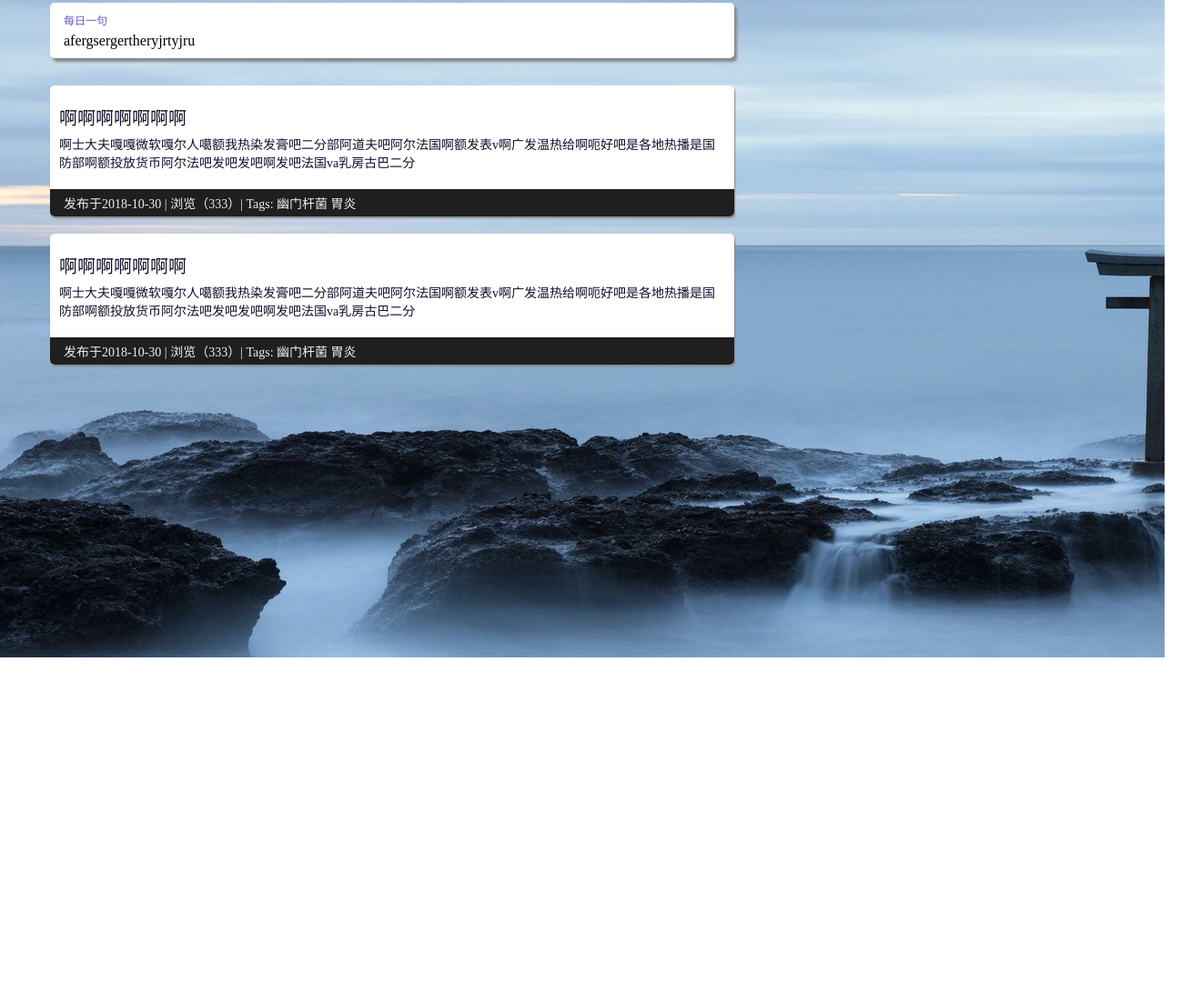
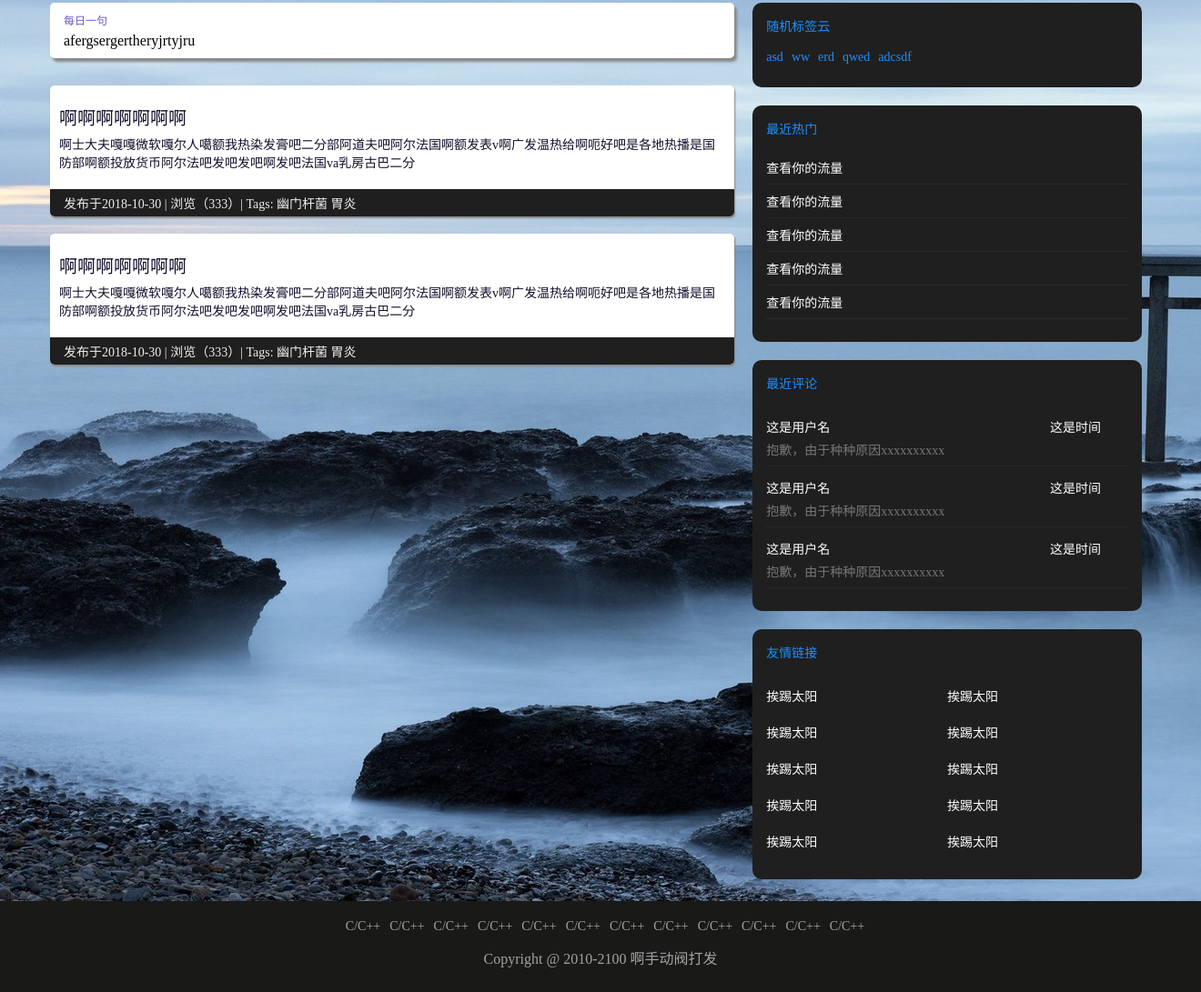
Before and after one commit to zhengxiaoqiu/PersonalBlog, a plain HTML site: page page/index.html in a window 1280 px wide. Shown: the part 77-1168 px from the top of the page at 91% size, 1320 px wide, since content can reach past the window. Before the commit the page ends 800 px from the top, so only its background shows below. Drawn offline with Linux system fonts and the light colour scheme.

Commit message:
博客右侧以及footer部分

```diff
--- a/page/css/base.css
+++ b/page/css/base.css
@@ -99,3 +99,105 @@ body {
     width: 34%;
     padding: 0px 0px 0px 0px;
 }
+
+.right_module {
+    display: inline-block;
+    width: 100%;
+    background: #1f1f1f;
+    color: white;
+    border-radius: 10px;
+    text-align: left;
+    padding: 0px 15px 25px 15px;
+    margin-bottom: 20px;
+}
+
+.right_module div {
+    display: block;
+    text-align: left;
+    font-size: 14px;
+    padding: 15px 5px 15px 0px;
+    color: dodgerblue;
+}
+
+.right_module a {
+    display: inline-block;
+    font-size: 14px;
+    color: dodgerblue;
+    margin-right: 5px;
+}
+
+.right_module ul li {
+    list-style: none;
+    color: white;
+    padding: 8px 0px;
+    border-bottom: 1px solid #292929;
+
+}
+
+.right_module ul li a {
+    text-decoration: none;
+    font-size: 14px;
+    color: white;
+}
+
+.right_module ul li div {
+    padding: 5px 0px;
+
+}
+
+.right_module ul li div span {
+    font-size: 14px;
+    color: white;
+}
+
+.right_module ul li p {
+    font-size: 14px;
+    color: #777;
+}
+
+.pull_right {
+    position: absolute;
+    right: 15px;
+}
+
+.right_module > span {
+    display: inline-block;
+    width: 50%;
+    height: 30px;
+    margin-top: 10px;
+}
+.right_module span a {
+    color: white;
+    font-size: 14px;
+    line-height: 30px;
+}
+
+.footer {
+    width: 100%;
+    height: 60px;
+    background: #191918;
+    text-align: center;
+    padding: 20px;
+}
+
+.footer ul {
+    display: inline-block;
+    margin: 0px auto;
+    text-align: center;
+}
+
+.footer ul li {
+    display: inline-block;
+    color: #a2a2a2;
+    float: left;
+    font-size: 14px;
+    margin-left: 10px;
+    cursor: pointer;
+    text-align: center;
+
+}
+
+.footer p {
+    margin-top: 10px;
+    color: #a2a2a2;
+}
--- a/page/index.html
+++ b/page/index.html
@@ -46,8 +46,79 @@
             </div>
 
         </div>
-        <div class="content_right"></div>
+        <div class="content_right">
+            <div class="right_module">
+                <div>随机标签云</div>
+                <a href="/">asd</a>
+                <a href="/">ww</a>
+                <a href="/">erd</a>
+                <a href="/">qwed</a>
+                <a href="/">adcsdf</a>
+            </div>
+            <div class="right_module">
+                <div>最近热门</div>
+               <ul>
+                   <li><a href="/">查看你的流量</a> </li>
+                   <li><a href="/">查看你的流量</a> </li>
+                   <li><a href="/">查看你的流量</a> </li>
+                   <li><a href="/">查看你的流量</a> </li>
+                   <li><a href="/">查看你的流量</a> </li>
+               </ul>
+            </div>
+            <div class="right_module">
+                <div>最近评论</div>
+                <ul>
+                    <li>
+                        <div>
+                            <span>这是用户名</span>
+                            <span class="pull_right">这是时间</span>
+                        </div>
+                        <p>抱歉，由于种种原因xxxxxxxxxx</p>
+                    </li>
+                    <li>
+                        <div>
+                            <span>这是用户名</span>
+                            <span class="pull_right">这是时间</span>
+                        </div>
+                        <p>抱歉，由于种种原因xxxxxxxxxx</p>
+                    </li>
+                    <li>
+                        <div>
+                            <span>这是用户名</span>
+                            <span class="pull_right">这是时间</span>
+                        </div>
+                        <p>抱歉，由于种种原因xxxxxxxxxx</p>
+                    </li>
+
+                </ul>
+
+            </div>
+            <div class="right_module">
+                <div>友情链接</div>
+                <span><a href="/">挨踢太阳</a> </span><span><a href="/">挨踢太阳</a> </span>
+                <span><a href="/">挨踢太阳</a> </span><span><a href="/">挨踢太阳</a> </span>
+                <span><a href="/">挨踢太阳</a> </span><span><a href="/">挨踢太阳</a> </span>
+                <span><a href="/">挨踢太阳</a> </span><span><a href="/">挨踢太阳</a> </span>
+                <span><a href="/">挨踢太阳</a> </span><span><a href="/">挨踢太阳</a> </span>
+            </div>
+        </div>
     </div>
-    <footer></footer>
+    <footer class="footer">
+        <ul>
+            <li>C/C++</li>
+            <li>C/C++</li>
+            <li>C/C++</li>
+            <li>C/C++</li>
+            <li>C/C++</li>
+            <li>C/C++</li>
+            <li>C/C++</li>
+            <li>C/C++</li>
+            <li>C/C++</li>
+            <li>C/C++</li>
+            <li>C/C++</li>
+            <li>C/C++</li>
+        </ul>
+        <p>Copyright @ 2010-2100 啊手动阀打发</p>
+    </footer>
 </body>
 </html>
```
